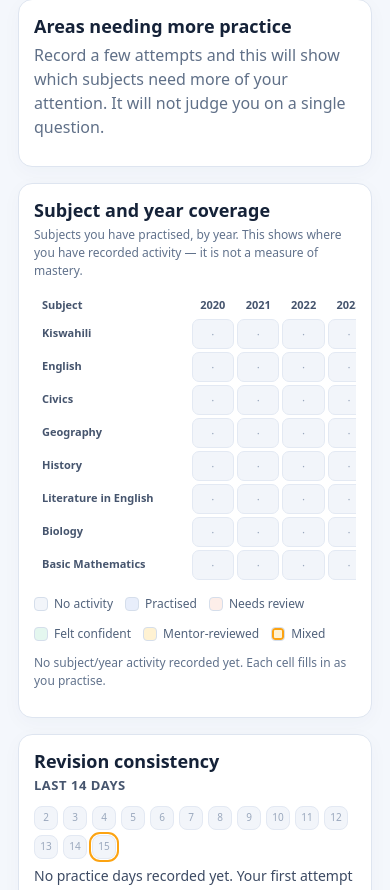
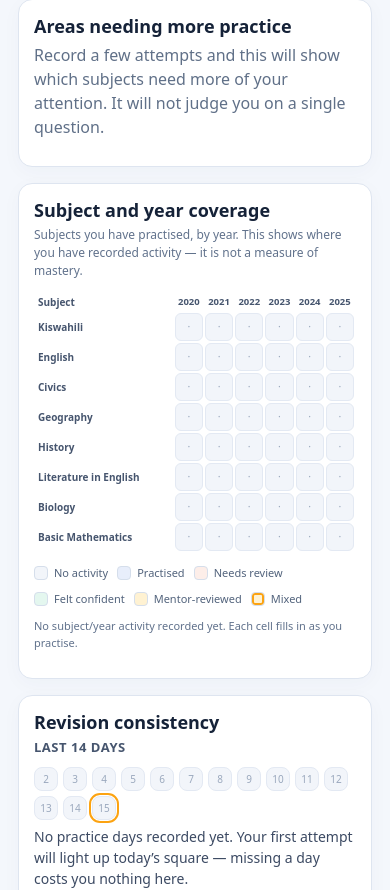
Before and after one commit to MsofeCoder/necta-rescue-pilot, a plain HTML site: page docs/index.html in a window 390 px wide. Shown: the part 586-1476 px from the top of the page. Drawn offline with Linux system fonts and the light colour scheme.

Commit message:
fix(pilot): fit all six coverage years on narrow phones
Testing at 360px and 390px showed the coverage grid only displaying
2020-2022, with 2023-2025 pushed off-screen behind a horizontal scroll
inside `.gridwrap` (`table.coverage{min-width:430px}` against a ~292px
container). Nothing indicated the grid scrolled, and the hidden columns
were the most recent years — the ones a Form Four student revising for
the coming examination actually needs. A "responsive 8x6 grid" that
silently hides half its columns is not responsive.

Fixed with a CSS-only media query at <=430px: the table drops its
430px min-width and fits the container, cells tighten to ~26-29px wide
(still comfortably tappable and still readable), and the subject label
wraps instead of forcing the table wider. The grid keeps its 8x6 shape
and all six year headers.

No JS, storage, markup or schema change — the diff is entirely CSS.

Measured after the fix:
  360px  table 292px, last year column right edge 324px, no scroll
  390px  table 322px, last year column right edge 354px, no scroll
  1280px unchanged (table 430px, cells 43x30)

Adds regression assertions so this cannot silently come back: all six
year headers present, `.gridwrap` does not scroll, the last year column
is fully within the viewport, and the grid fits the viewport.

Tested: 68/68 dashboard checks, 59/59 existing regression checks,
13/13 upgrade-path checks, 6/6 offline checks, 28/28 v2 -> v3 upgrade.
Not merged, not deployed.

Rollback target: main @ d0df839621f6ef4ec09625eb5f21edfea1087343

```diff
--- a/docs/index.html
+++ b/docs/index.html
@@ -67,6 +67,19 @@
     .emptyhelp li{margin:5px 0}
     .dash h3:first-child{margin-top:0}
     @media(max-width:760px){.stats{grid-template-columns:repeat(2,1fr)}.layout{grid-template-columns:1fr}.wide{grid-column:auto}.panel{padding:16px}.pdfholder iframe{height:420px}.formgrid{grid-template-columns:1fr}header{padding:16px 0 21px}.stat strong{font-size:26px}.dashgrid{grid-template-columns:1fr}.dashcard{padding:15px}.todaybig{font-size:32px}.daydot{width:24px;height:24px}}
+    /* Narrow phones: make all six year columns fit instead of hiding 2023-2025
+       behind a horizontal scroll a student has no reason to look for. The grid
+       keeps its 8x6 shape; the cells just get tighter and the subject label is
+       allowed to wrap. */
+    @media(max-width:430px){
+      table.coverage{min-width:0;width:100%;border-spacing:2px;font-size:11px}
+      table.coverage th{font-size:10px;padding:1px 2px}
+      table.coverage th.col{font-size:9.5px}
+      table.coverage td.rowh{font-size:10px;white-space:normal;line-height:1.15;padding-right:2px;max-width:76px}
+      .cell span{min-width:0;height:28px;font-size:10.5px;border-radius:6px}
+      .legend{gap:9px;font-size:11px}
+      .covnote{font-size:11px}
+    }
   </style>
 </head>
 <body>
```
